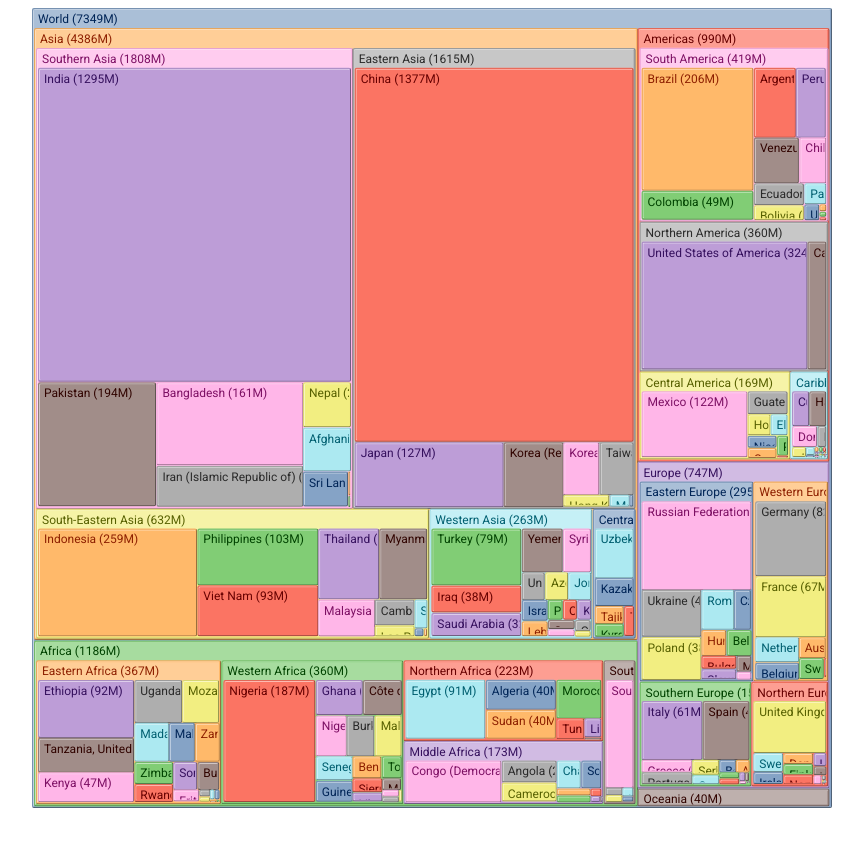
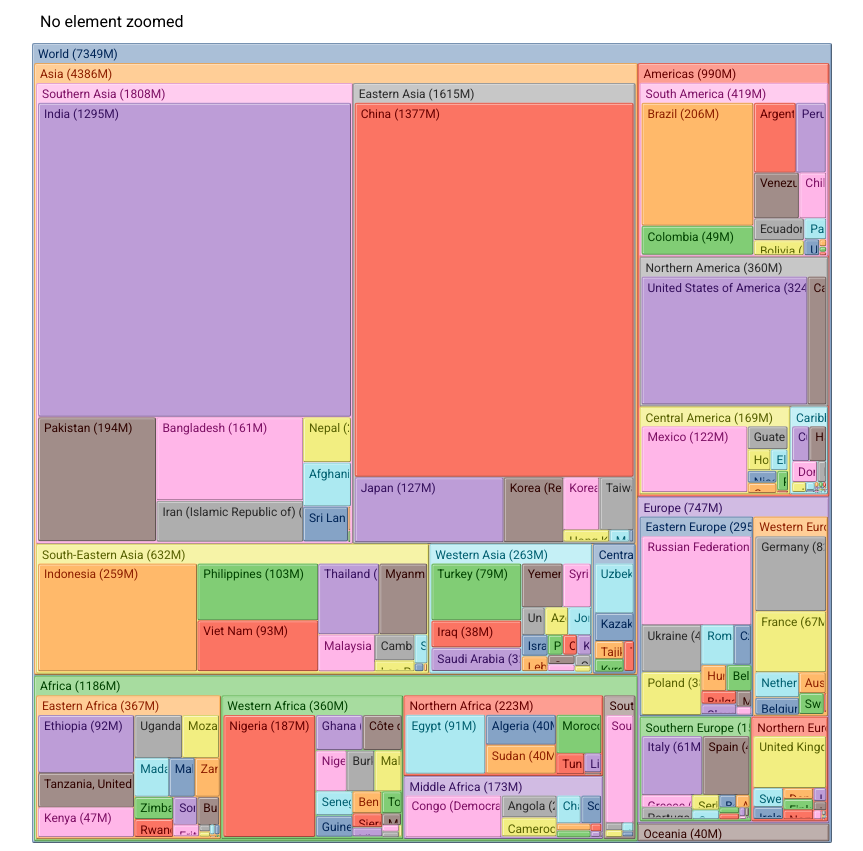
Before and after one commit to stil/treemap-multilevel, a React app: page / in a window 1280 px wide. Shown: the whole page, without its empty margins (208-1071 px from the left). Before the commit the page ends 816 px from the top, so only its background shows below. Built offline with nearby package versions, Linux system fonts and the light colour scheme; the HTML template or start-up script is replaced by a standard one.

Commit message:
Fix #2 add navigation and zooming

```diff
--- a/src/components/Treemap.jsx
+++ b/src/components/Treemap.jsx
@@ -21,14 +21,28 @@ function calculatePos(node) {
   };
 }
 
-export default function Treemap({ root, width, height, padding, nodeComponent }) {
+export default function Treemap({ root, zoomed, width, height, padding, nodeComponent }) {
   root
     .sum(d => d.value)
     .sort((a, b) => b.height - a.height || b.value - a.value);
 
   treemap().size([width, height])(root);
 
-  root.descendants().forEach((relativeRoot) => {
+  const zoomedEl = zoomed ? root.descendants().find(node => node.data.key === zoomed) : root;
+  if (zoomedEl.depth > 0) {
+    const scaleX = (root.x1 - root.x0) / (zoomedEl.x1 - zoomedEl.x0);
+    const scaleY = (root.y1 - root.y0) / (zoomedEl.y1 - zoomedEl.y0);
+    const refPointY = zoomedEl.y0;
+    const refPointX = zoomedEl.x0;
+    root.descendants().forEach((node) => {
+      node.y0 = scaleY * (node.y0 - refPointY);
+      node.y1 = scaleY * (node.y1 - refPointY);
+      node.x0 = scaleX * (node.x0 - refPointX);
+      node.x1 = scaleX * (node.x1 - refPointX);
+    });
+  }
+
+  zoomedEl.descendants().forEach((relativeRoot) => {
     relativeRoot.descendants().slice(1).forEach((desc) => {
       let refPoint;
       let scale;
@@ -59,7 +73,7 @@ export default function Treemap({ root, width, height, padding, nodeComponent })
     });
   });
 
-  return root.descendants()
+  return zoomedEl.descendants()
     .filter(node => canDisplay(node))
     .map((node, i) => (
       <Fragment key={node.data.key + node.depth}>
@@ -74,9 +88,11 @@ Treemap.propTypes = {
   height: PropTypes.number.isRequired,
   padding: PropTypes.arrayOf(PropTypes.number),
   nodeComponent: PropTypes.func,
+  zoomed: PropTypes.string,
 };
 
 Treemap.defaultProps = {
+  zoomed: null,
   nodeComponent: (node, i, posStyle) => <div style={{ ...posStyle, position: 'absolute', background: 'rgba(255,0,0,0.1)' }}>{node.data.key}</div>,
   padding: [20, 2, 2, 2],
 };
--- a/src/demo/App.jsx
+++ b/src/demo/App.jsx
@@ -1,5 +1,7 @@
 /* eslint-disable no-console */
-import React from 'react';
+/* eslint-disable jsx-a11y/no-static-element-interactions */
+/* eslint-disable jsx-a11y/click-events-have-key-events */
+import React, { Fragment } from 'react';
 import chroma from 'chroma-js';
 import { scaleOrdinal } from 'd3-scale';
 import { schemeCategory10 } from 'd3-scale-chromatic';
@@ -26,7 +28,12 @@ function nFormatter(num, digits) {
 export default class App extends React.Component {
   constructor(props) {
     super(props);
-    this.state = {};
+    this.state = { zoomed: null };
+    this.handleClick = this.handleClick.bind(this);
+  }
+
+  handleClick(node) {
+    this.setState({ zoomed: node.depth === 0 ? null : node.data.key });
   }
 
   render() {
@@ -40,10 +47,26 @@ export default class App extends React.Component {
           {"@import url('https://fonts.googleapis.com/css?family=Roboto');"}
         </style>
 
+        <div style={{ width: `${size[0]}px`, margin: 'auto' }}>
+          <div style={{ margin: '12px 8px' }}>
+            {this.state.zoomed === null
+              ? 'No element zoomed'
+              : countryTree
+                .descendants()
+                .find(node => node.data.key === this.state.zoomed)
+                .ancestors()
+                .reverse()
+                .map((node, i) => (
+                  <Fragment>
+                    {i > 0 ? ' - ' : ''}<a href="#" onClick={(e) => { e.preventDefault(); this.handleClick(node); }}>{node.data.key}</a>
+                  </Fragment>
+                ))}
+          </div>
 
-        <div style={{ width: `${size[0]}px`, height: `${size[1]}px`, margin: 'auto', overflow: 'hidden' }}>
+          <div style={{ height: `${size[1]}px` }}>
             <Treemap
               root={countryTree}
+              zoomed={this.state.zoomed}
               width={size[0]}
               height={size[1]}
               padding={padding}
@@ -54,8 +77,9 @@ export default class App extends React.Component {
                     ...posStyle,
                     background: chroma(colorScale(i)).desaturate().brighten().hex(),
                   }}
+                  onClick={() => { if (node.children) this.handleClick(node); }}
                 >
-                <div className="treemap__node-outer">
+                  <div className={`treemap__node-outer${node.children ? ' treemap__node-outer--children' : ''}`}>
                     <div className="treemap__node-inner">
                       <div
                         className="treemap__label"
@@ -75,6 +99,7 @@ export default class App extends React.Component {
             />
           </div>
         </div>
+      </div>
     );
   }
 }
--- a/src/demo/Treemap.css
+++ b/src/demo/Treemap.css
@@ -1,6 +1,9 @@
 .treemap__node {
     position: absolute;
     border-radius: 2px;
+    transition-duration: .3s;
+    transition-timing-function: ease;
+    transition-property: translate;
 }
 
 .treemap__node-outer {
@@ -11,6 +14,11 @@
     border-style: solid;
     border-color: rgba(0,0,0,0.1) rgba(0,0,0,0.4) rgba(0,0,0,0.4) rgba(0,0,0,0.1);
     border-radius: 2px;
+}
+
+.treemap__node-outer--children:hover {
+    background-color: rgba(255,255,255,0.15);
+    cursor: pointer;
 }
 
 .treemap__node-inner {
@@ -30,3 +38,14 @@
     padding-left: 4px;
     white-space: nowrap;
 }
+
+a {
+    color: #007bff;
+    text-decoration: none;
+    background-color: transparent;
+  }
+
+  a:hover {
+    color: #0056b3;
+    text-decoration: underline;
+  }
```
Lines whose indentation alone changed are shown as unchanged.
